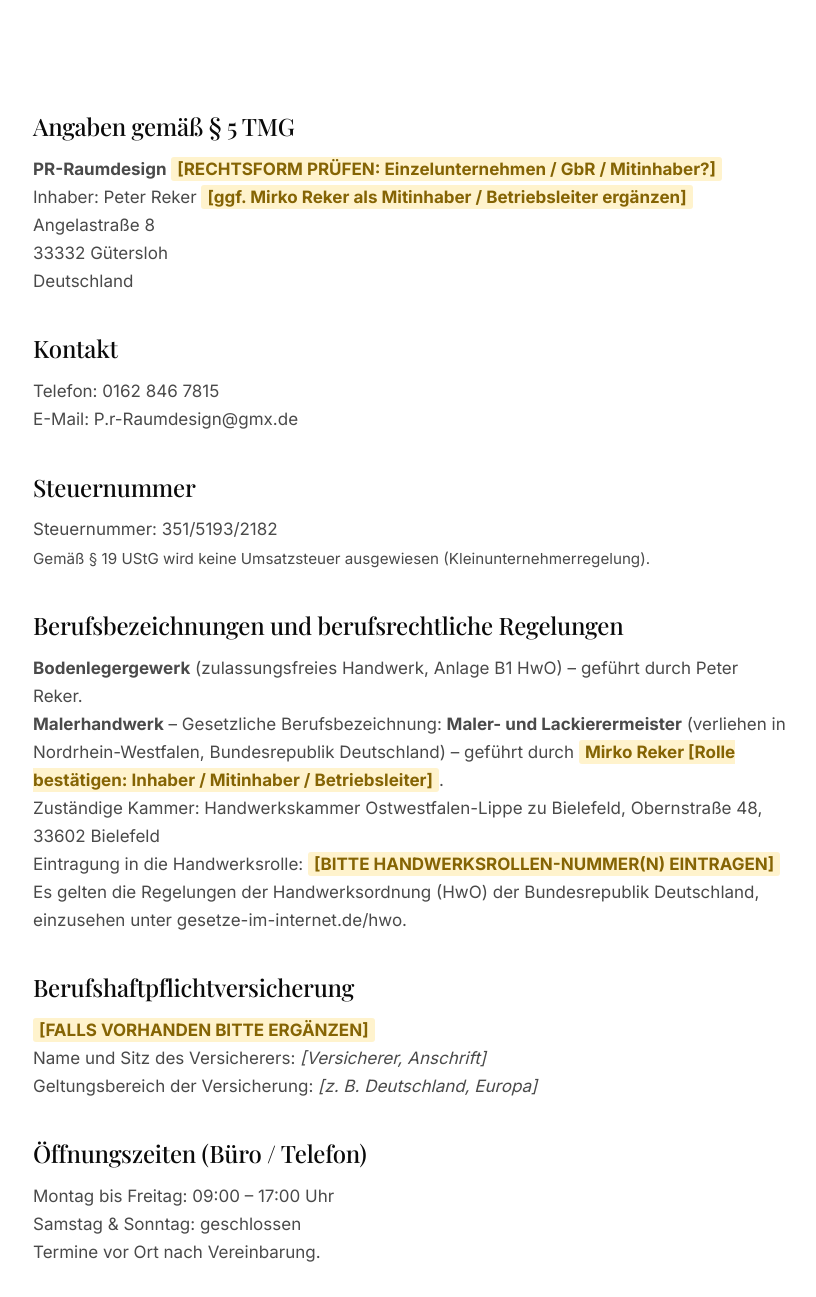
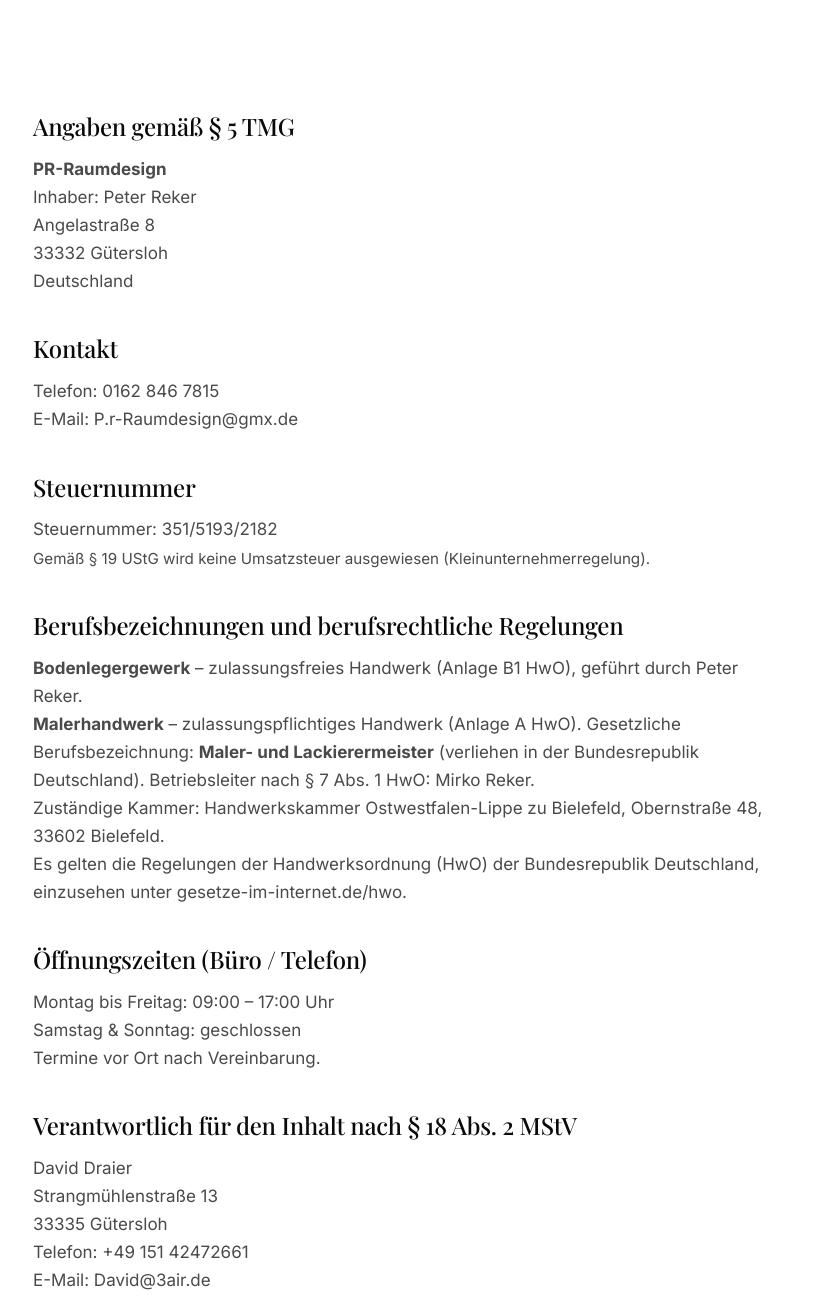
Before and after one commit to da77d/PR, a website: page impressum.html in a window 1280 px wide. Shown: the part 527-1824 px from the top of the page, without its empty margins (229-1045 px from the left). Drawn offline with nearby package versions, Linux system fonts and the light colour scheme.

Commit message:
Add files via upload

```diff
--- a/impressum.html
+++ b/impressum.html
@@ -54,19 +54,15 @@
 
     <h2 style="font-size:1.5rem; margin-top:2.5rem;">Angaben gemäß § 5 TMG</h2>
     <p>
-      <strong>PR-Raumdesign</strong> <strong style="background:#fff3cd; padding:2px 6px; border-radius:3px; color:#856404;">[RECHTSFORM PRÜFEN: Einzelunternehmen / GbR / Mitinhaber?]</strong><br />
-      Inhaber: Peter Reker <strong style="background:#fff3cd; padding:2px 6px; border-radius:3px; color:#856404;">[ggf. Mirko Reker als Mitinhaber / Betriebsleiter ergänzen]</strong><br />
+      <strong>PR-Raumdesign</strong><br />
+      Inhaber: Peter Reker<br />
       Angelastraße 8<br />
       33332 Gütersloh<br />
       Deutschland
     </p>
-    <!-- TODO Peter/David: Seit Mirko Reker das Malergewerk führt muss die Rechtsform rechtssicher geklärt werden:
-         Option A) Einzelunternehmen Peter Reker + Mirko Reker als eingetragener Betriebsleiter (HwO § 7 Abs. 1) für das Malergewerk
-         Option B) GbR Peter & Mirko Reker (dann "Inhaber: Peter Reker und Mirko Reker, GbR")
-         Option C) Zwei getrennte Einzelunternehmen (zwei Impressen, zwei Handwerksrollen-Nummern)
-         Ohne Klärung darf der Meistertitel nicht für Werbung genutzt werden. -->
-
-    <!-- TODO für David: sobald Rechtsform geklärt ist, Platzhalter rauslöschen und Angaben ergänzen. -->
+    <!-- Rechtsform: Einzelunternehmen Peter Reker.
+         Malergewerk wird nach § 7 Abs. 1 HwO durch den Betriebsleiter Mirko Reker (Maler- und Lackierermeister) geführt.
+         Falls diese Konstellation sich ändert (GbR, eigenes Einzelunternehmen Mirko, o. ä.), muss der gesamte Abschnitt angepasst werden. -->
 
 
     <h2 style="font-size:1.5rem; margin-top:2.5rem;">Kontakt</h2>
@@ -84,23 +80,26 @@
 
     <h2 style="font-size:1.5rem; margin-top:2.5rem;">Berufsbezeichnungen und berufsrechtliche Regelungen</h2>
     <p>
-      <strong>Bodenlegergewerk</strong> (zulassungsfreies Handwerk, Anlage B1 HwO) – geführt durch Peter Reker.<br />
-      <strong>Malerhandwerk</strong> – Gesetzliche Berufsbezeichnung: <strong>Maler- und Lackierermeister</strong> (verliehen in Nordrhein-Westfalen, Bundesrepublik Deutschland) – geführt durch <strong style="background:#fff3cd; padding:2px 6px; border-radius:3px; color:#856404;">Mirko Reker [Rolle bestätigen: Inhaber / Mitinhaber / Betriebsleiter]</strong>.<br />
-      Zuständige Kammer: Handwerkskammer Ostwestfalen-Lippe zu Bielefeld, Obernstraße 48, 33602 Bielefeld<br />
-      Eintragung in die Handwerksrolle: <strong style="background:#fff3cd; padding:2px 6px; border-radius:3px; color:#856404;">[BITTE HANDWERKSROLLEN-NUMMER(N) EINTRAGEN]</strong><br />
+      <strong>Bodenlegergewerk</strong> – zulassungsfreies Handwerk (Anlage B1 HwO), geführt durch Peter Reker.<br />
+      <strong>Malerhandwerk</strong> – zulassungspflichtiges Handwerk (Anlage A HwO). Gesetzliche Berufsbezeichnung: <strong>Maler- und Lackierermeister</strong> (verliehen in der Bundesrepublik Deutschland). Betriebsleiter nach § 7 Abs. 1 HwO: Mirko Reker.<br />
+      Zuständige Kammer: Handwerkskammer Ostwestfalen-Lippe zu Bielefeld, Obernstraße 48, 33602 Bielefeld.<br />
       Es gelten die Regelungen der Handwerksordnung (HwO) der Bundesrepublik Deutschland, einzusehen unter
       <a href="https://www.gesetze-im-internet.de/hwo/" target="_blank" rel="noopener">gesetze-im-internet.de/hwo</a>.
     </p>
-    <!-- TODO David: sobald die Rechtsform (siehe oben) und die Rolle von Mirko Reker geklärt sind, obigen Absatz entsprechend anpassen und alle Platzhalter entfernen. -->
+    <!-- Handwerksrollen-Nummer ist nach § 5 TMG nicht zwingend anzugeben und wurde daher weggelassen.
+         Sobald Peter/Mirko die Nummer(n) mitteilen, kann hier ein zusätzlicher Satz ergänzt werden:
+         "Eintragung in die Handwerksrolle: [Nummer]" -->
 
+
+    <!-- Berufshaftpflicht-Abschnitt entfernt, da die Angabe nach § 2 DL-InfoV nur Pflicht ist, WENN eine Berufshaftpflicht besteht.
+         Sobald Peter bestätigt, dass eine Versicherung vorliegt, kann folgender Block wieder eingefügt werden:
 
     <h2 style="font-size:1.5rem; margin-top:2.5rem;">Berufshaftpflichtversicherung</h2>
     <p>
-      <strong style="background:#fff3cd; padding:2px 6px; border-radius:3px; color:#856404;">[FALLS VORHANDEN BITTE ERGÄNZEN]</strong><br />
-      Name und Sitz des Versicherers: <em>[Versicherer, Anschrift]</em><br />
-      Geltungsbereich der Versicherung: <em>[z. B. Deutschland, Europa]</em>
+      Name und Sitz des Versicherers: [Versicherer, Anschrift]<br />
+      Geltungsbereich der Versicherung: [z. B. Deutschland, Europa]
     </p>
-    <!-- TODO Peter: Wenn keine Berufshaftpflicht besteht, diesen kompletten Abschnitt (h2 + p + Kommentar) loeschen. -->
+    -->
 
     <h2 style="font-size:1.5rem; margin-top:2.5rem;">Öffnungszeiten (Büro / Telefon)</h2>
     <p>
```
